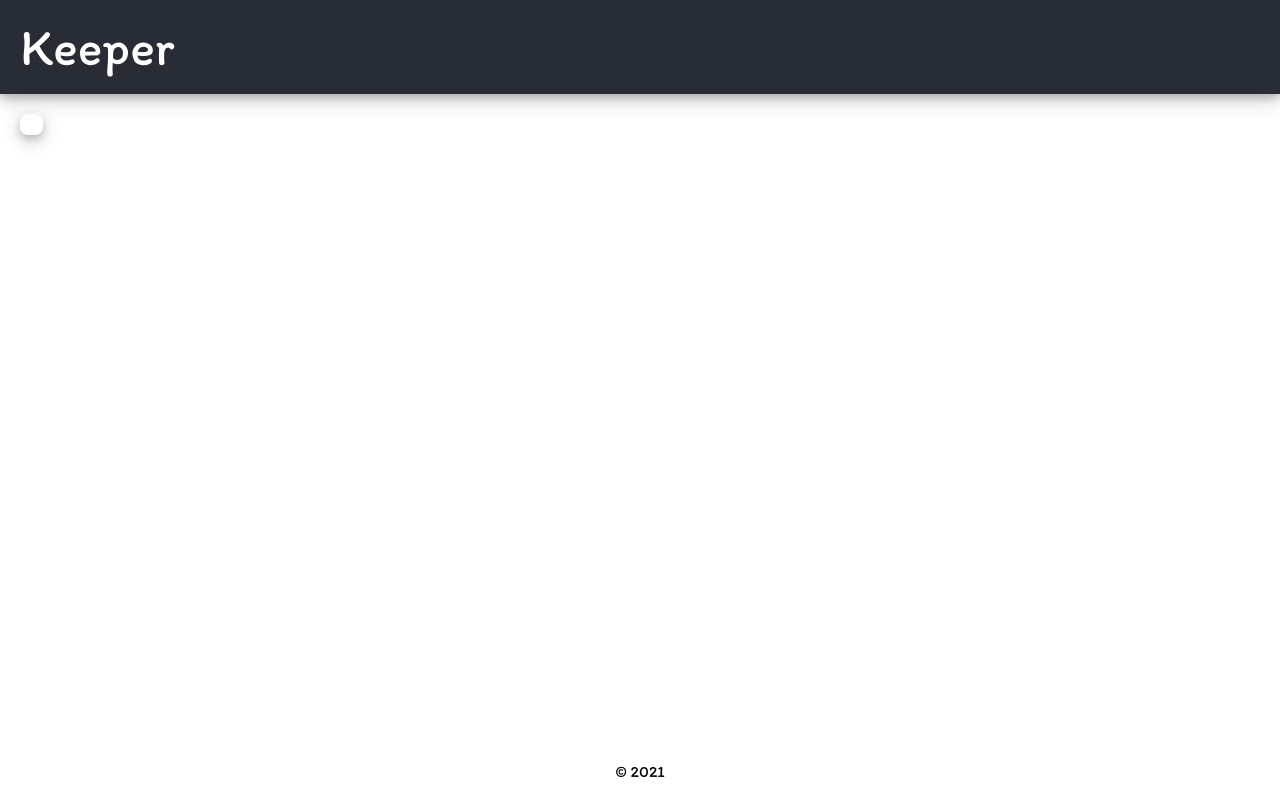
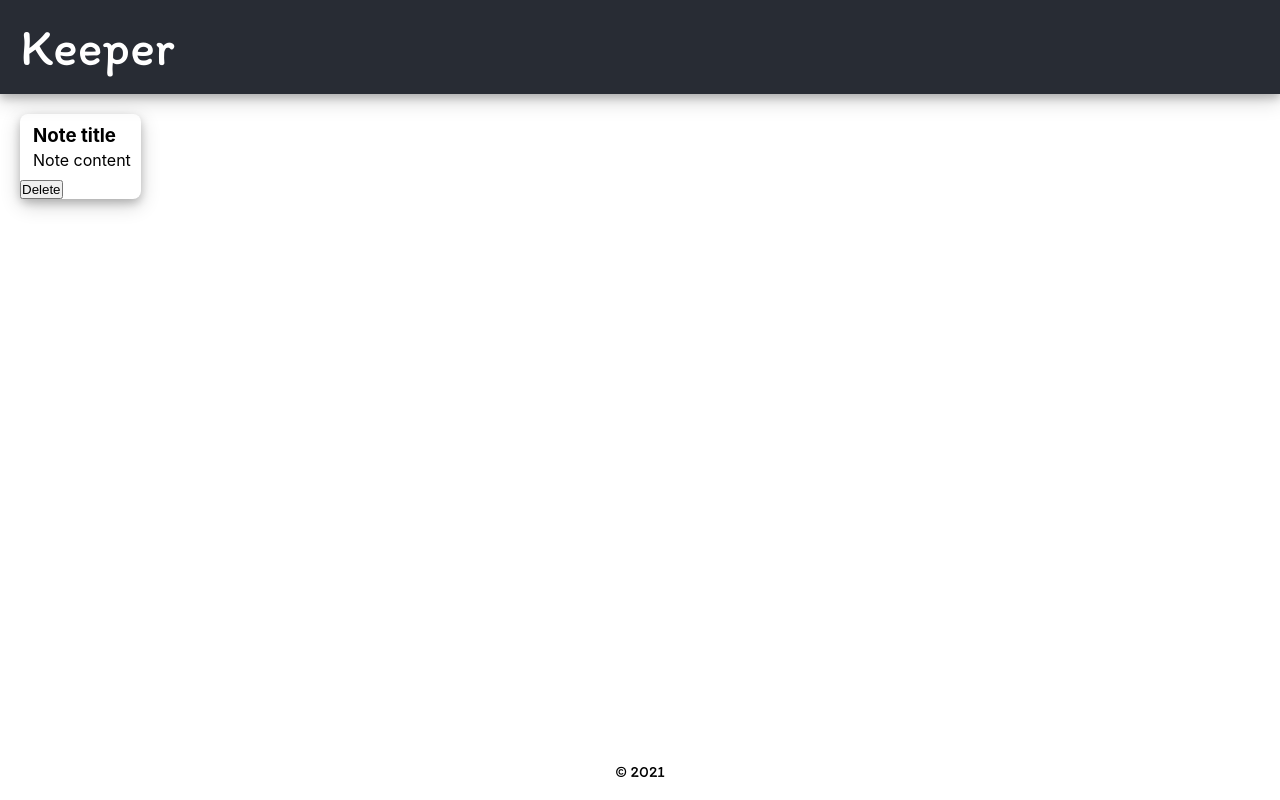
Before and after one commit to arpita221b/Keeper-App, a React (Create React App) app: page / in a window 1280 px wide. Built offline with nearby package versions, Linux system fonts and the light colour scheme.

Commit message:
Update Note.jsx

```diff
--- a/src/components/Note.jsx
+++ b/src/components/Note.jsx
@@ -1,10 +1,11 @@
 import React from "react";
 function Note(props){
-    return <div className="note">
-    <h3>{props.noteTitle}</h3>
-    <p>{props.noteContent}</p>
+    return (<div className="note">
+    <h3>{props.title}</h3>
+    <p>{props.content}</p>
+    <button>Delete </button>
 
     </div>
-
+);
 }
 export default Note;
```
